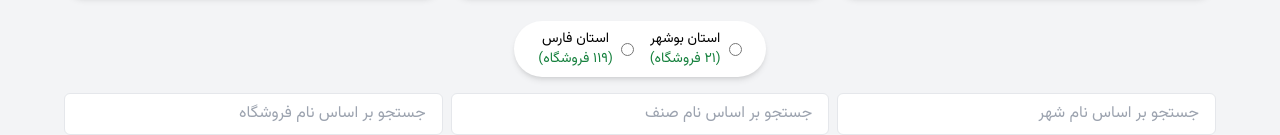
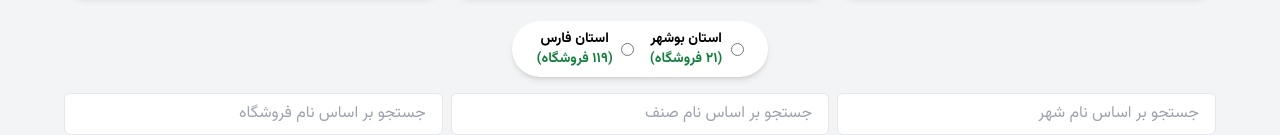
Before and after one commit to rbank724/refahicard, a plain HTML site: page index.html in a window 1280 px wide. Shown: the part 215-350 px from the top of the page. Drawn offline with nearby package versions, Linux system fonts and the light colour scheme; no server answers; a script that the page names is missing.

Commit message:
Update index.html

```diff
--- a/index.html
+++ b/index.html
@@ -95,16 +95,16 @@
   <div class="flex space-x-4 rtl:space-x-reverse bg-white shadow-md rounded-full px-6 py-2">
     <label class="flex items-center space-x-2 rtl:space-x-reverse cursor-pointer">
       <input type="radio" name="province" value="بوشهر" onclick="filterByProvince(this.value)" class="form-radio text-indigo-600">
-     <span class="text-sm font-medium text-black">
+     <span class="text-sm font-bold text-black">
        استان بوشهر<br>
-       <span class="text-green-700 text-sm font-medium">(۲۱ فروشگاه)</span>
+       <span class="text-green-700 text-sm font-bold">(۲۱ فروشگاه)</span>
      </span>
     </label>
     <label class="flex items-center space-x-2 rtl:space-x-reverse cursor-pointer">
       <input type="radio" name="province" value="فارس" onclick="filterByProvince(this.value)" class="form-radio text-indigo-600">
-     <span class="text-sm font-medium text-black">
+     <span class="text-sm font-bold text-black">
        استان فارس<br>
-       <span class="text-green-700 text-sm font-medium">(۱۱۹ فروشگاه)</span>
+       <span class="text-green-700 text-sm font-bold">(۱۱۹ فروشگاه)</span>
      </span>
     </label>
   </div>
```
